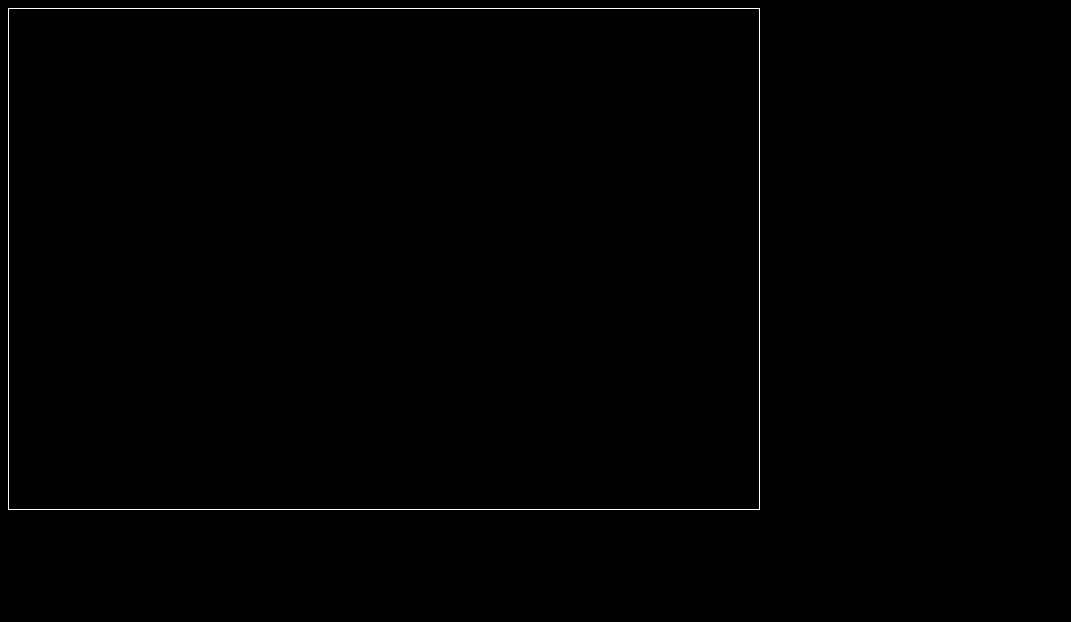
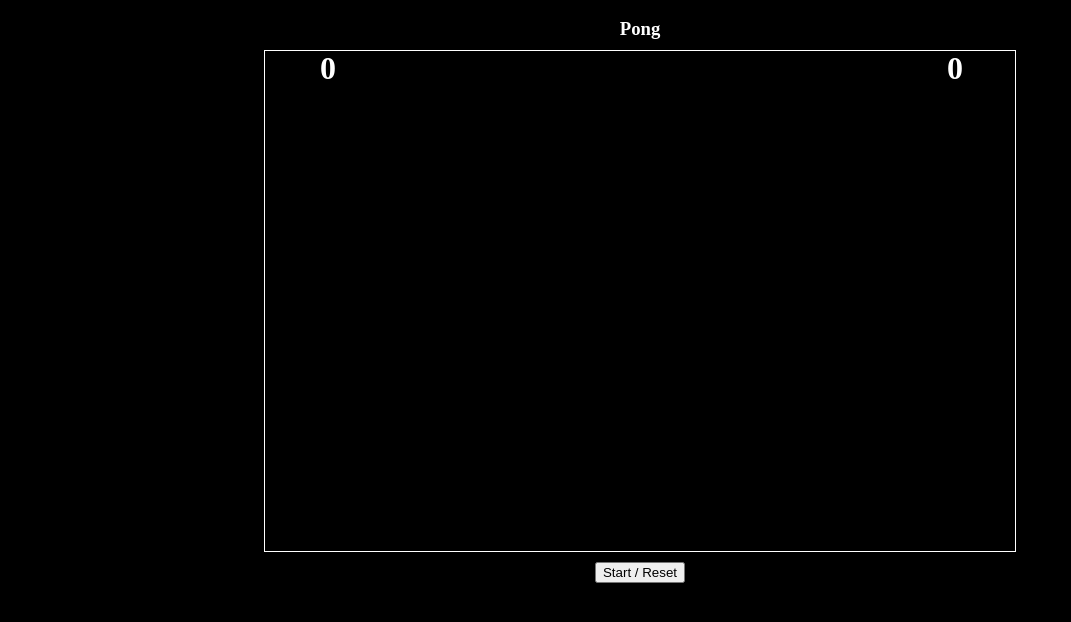
Before and after one commit to jjwall/multiplayer-pong, a website: page public/index.html in a window 1280 px wide. Shown: the whole page, without its empty margins (0-1071 px from the left). Drawn offline with Linux system fonts and the light colour scheme.

Commit message:
Added start / reset button

```diff
--- a/public/index.html
+++ b/public/index.html
@@ -7,8 +7,14 @@
 		<script src = "lib/jquery-3.3.1.min.js"></script>
 	</head>
 	<body>
+		<h3>Pong</h3>
+		<h1 id="player1Score">0</h1>
+		<h1 id="player2Score">0</h1>
 		<canvas id="pongTable" width="750" height="500" style="border: 1px solid #ffffff;">
 		</canvas>
+		<div id="startButtonDiv">
+			<button id="startButton">Start / Reset</button>
+		</div>
 		<script src="script.js"></script>
 	</body>
 </html>
--- a/public/script.js
+++ b/public/script.js
@@ -13,6 +13,10 @@ $(document).ready(function () {
 	connection.onopen = function () {
 		console.log(connection);
 	};
+
+	$('#startButton').on('click', function() {
+		connection.send('start');
+	});
 
 	// window.onkeydown = function (e) {
 		// if (e.keyCode === 13) {
@@ -66,7 +70,7 @@ $(document).ready(function () {
 		connection.send("start");
 	};
 
-	$(window).on("unload", function(e) {
-		connection.send("disconnect");
+	$(window).on('unload', function(e) {
+		connection.send('disconnect');
 	});
 });
--- a/public/style.css
+++ b/public/style.css
@@ -1,3 +1,44 @@
 body, html {
 	background-color: black;
 }
+
+canvas {
+	display: block;
+    margin-left: auto;
+    margin-right: auto;
+}
+
+h3 {
+	color: white;
+	margin: auto;
+    width: 50%;
+    /* border: 3px solid green; */
+    padding: 10px;
+	text-align: center;
+}
+
+h1 {
+	color: white;
+	margin: auto;
+    width: 50%;
+	text-align: center;
+}
+
+#player1Score {
+	/* margin-left: 100px; */
+	/* right: 500px; */
+	position: fixed;
+}
+
+#player2Score {
+	right: 5px;
+	/* margin-bottom: 50px; */
+	position: fixed;
+}
+
+#startButtonDiv {
+	margin: auto;
+    width: 50%;
+    padding: 10px;
+	text-align: center;
+}
```
Also changed, not shown: server.js (+46 -35 lines).
